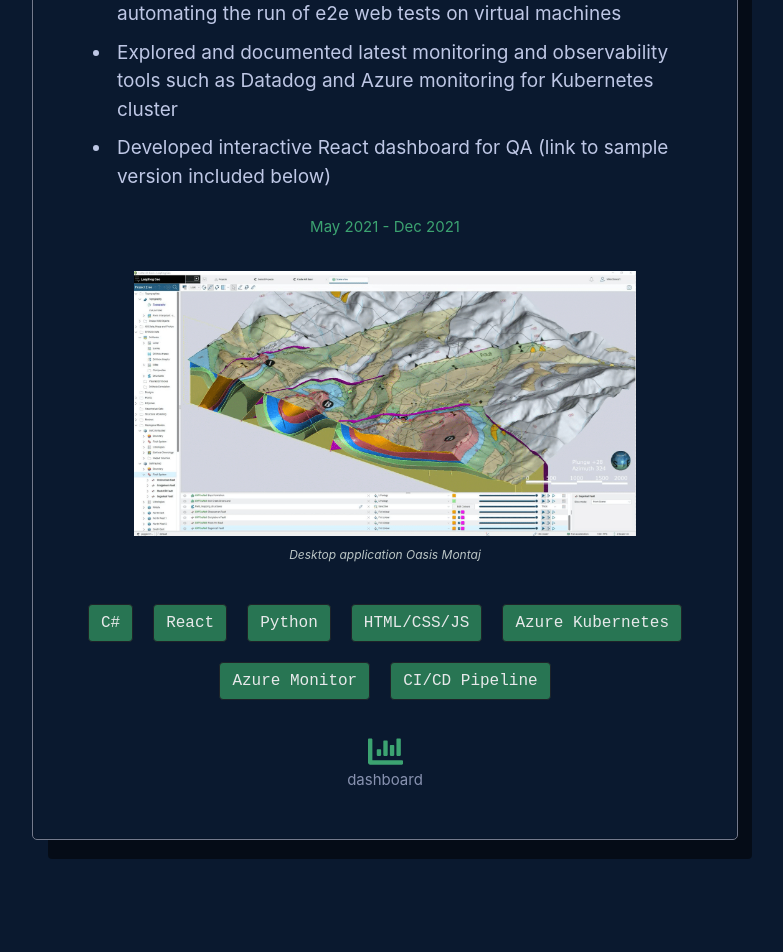
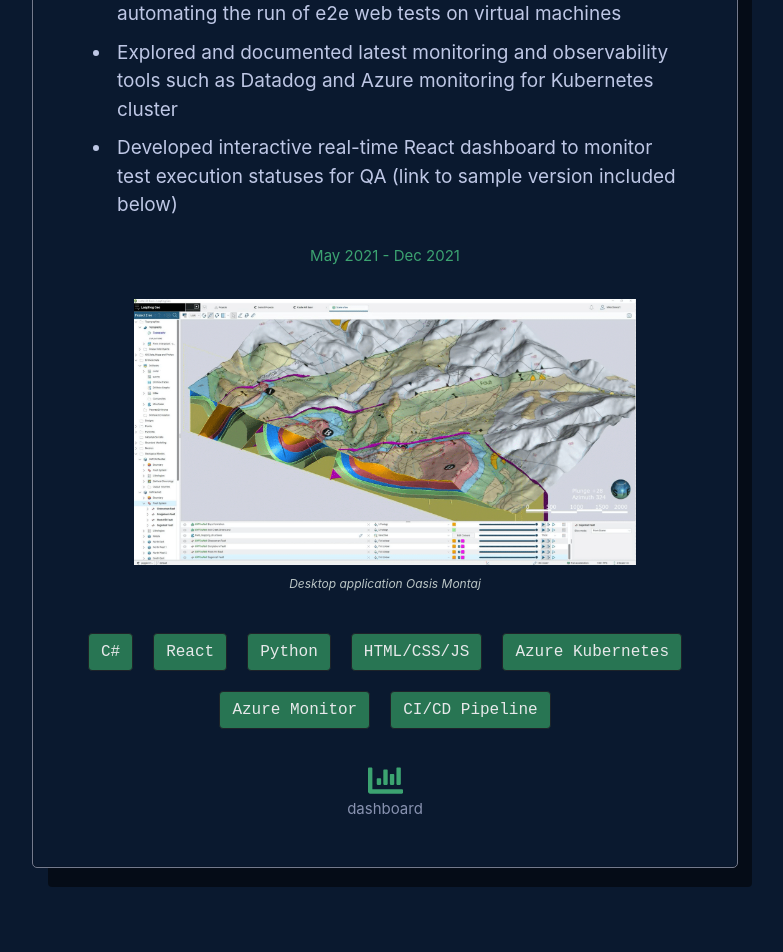
Before and after one commit to avaove/eportfolio, a React (Create React App) app: page / in a window 1280 px wide. Shown: the part 1620-2572 px from the top of the page, without its empty margins (255-1038 px from the left). Built offline with nearby package versions, Linux system fonts and the light colour scheme.

Commit message:
update projects

```diff
--- a/src/components/Experience.jsx
+++ b/src/components/Experience.jsx
@@ -6,36 +6,24 @@ var data = require('../data.json');
 const exps = data["experiences"];
 
 const ExpCard = (props) => {
-  console.log(props.desc, "here");
-  let dashboard, dustrepo, poster, image, caption;
-  if (props.id == 1) {
-    dashboard = <a href="https://unruffled-keller-0e32e0.netlify.app/"><FaChartBar className="icon" /><p>dashboard</p></a>
-  } else if (props.id == 2) {
-    dustrepo = <a href="https://github.com/avaove/dust-map"><FaGithub className="icon" /></a>;
-    poster = <a href="https://docs.google.com/document/d/1_ITitG7YQdSR8rMf2kXE0ggdWRrlQ7sb4wdpFGiopB0/edit"><FaRegFilePdf className="icon" /></a>
-  }
-  if (props.img != "") {
-    image = <MDBCardImage className='exp-img' position='bottom' src={process.env.PUBLIC_URL + props.img} overlay='white-slight' hover waves />
-    caption = <MDBCardText class="caption">{props.caption}</MDBCardText>
-  }
   return (
     <MDBCard narrow col='4' className='exp-card'>
       <MDBCardBody>
         <MDBCardTitle>{props.job}</MDBCardTitle>
-        <MDBCardSubTitle><a className="company" href={props.link}>{props.company}</a></MDBCardSubTitle>
+        <MDBCardSubTitle><a className="company" href={props.companylink}>{props.company}</a></MDBCardSubTitle>
         <MDBCardText style={{ "text-align": "left" }}><ul>{props.desc.map((point) => <li>{point}</li>)}</ul></MDBCardText>
         <MDBCardText>
           <p className='date'>{props.date}</p>
         </MDBCardText>
       </MDBCardBody>
-      {image}
-      {caption}
+      {props.img != "" ? <MDBCardImage className='exp-img' position='bottom' src={process.env.PUBLIC_URL + props.img} overlay='white-slight' hover waves /> : null}
+      {props.img != "" ? <MDBCardText class="caption">{props.caption}</MDBCardText> : null}
       <div>{props.skills.map((skill) => <Button disabled variant="dark">{skill}</Button>)}</div>
       <br />
-      {dashboard}
       <div>
-        {dustrepo}
-        {poster}
+        {"dashboard" in props.links ? <a href={props.links["dashboard"]}><FaChartBar className="icon" /><p>dashboard</p></a> : null}
+        {"github" in props.links ? <a href={props.links["github"]}><FaGithub className="icon" /></a> : null}
+        {"docs" in props.links ? <a href={props.links["docs"]}><FaRegFilePdf className="icon" /></a> : null}
       </div>
     </MDBCard>
   );
@@ -49,7 +37,6 @@ const Experience = () => {
         <div>
           {exps.map((exp) => (
             <ExpCard
-              id={exp.id}
               img={exp.img}
               company={exp.at}
               job={exp.job}
@@ -57,7 +44,8 @@ const Experience = () => {
               skills={exp.skills}
               date={exp.date}
               caption={exp.caption}
-              link={exp.link}
+              companylink={exp.companylink}
+              links={exp.links}
             />
           ))}
         </div>
--- a/src/components/Project.jsx
+++ b/src/components/Project.jsx
@@ -27,12 +27,12 @@ const Project = () => {
       <div class="row">
         {projs.map((proj) => (
           <ProjCard
-            id={proj.id}
             img={proj.img}
             type={proj.type}
             name={proj.name}
             desc={proj.desc}
             skills={proj.skills}
+            links={proj.links}
           />
         ))}
       </div>
--- a/src/data.json
+++ b/src/data.json
@@ -1,7 +1,6 @@
 {
   "experiences": [
     {
-      "id": 1,
       "job": "DevOps/Automation Developer Intern",
       "at": "Seequet/Geosoft",
       "img": "/images/seequent.png",
@@ -20,13 +19,15 @@
         "Initiated a large scale testing codebase refactoring, reducing more than 4.2k methods and 150k lines of code",
         "Developed GitHub Actions workflows and pipelines for automating the run of e2e web tests on virtual machines",
         "Explored and documented latest monitoring and observability tools such as Datadog and Azure monitoring for Kubernetes cluster",
-        "Developed interactive React dashboard for QA (link to sample version included below)"
+        "Developed interactive real-time React dashboard to monitor test execution statuses for QA (link to sample version included below)"
       ],
       "caption": "Desktop application Oasis Montaj",
-      "link": "https://www.seequent.com/"
+      "companylink": "https://www.seequent.com/",
+      "links": {
+        "dashboard": "https://avaove.github.io/auto-dashboard/"
+      }
     },
     {
-      "id": 2,
       "job": "Machine Learning Research Assistant",
       "at": "Canadian Institute for Theoretical Astrophysics (CITA)",
       "img": "/images/dustmap.gif",
@@ -42,10 +43,13 @@
         "Extensively utilizing tensorflow, scipy, sklearn, and matplotlib python libraries and Jupyter notebook to implement designs and test accuracy using noisy simulated data"
       ],
       "caption": "Gaia's view of dust in the milky way “A 3D Dust Map Based on Gaia, Pan-STARRS 1, and 2MASS,” Gregory M. Green et al 2019 ApJ 887 93. https://iopscience.iop.org/article/10.3847/1538-4357/ab5362",
-      "link": "https://www.cita.utoronto.ca/"
+      "companylink": "https://www.cita.utoronto.ca/",
+      "links": {
+        "github": "https://github.com/avaove/dust-map",
+        "docs": "https://docs.google.com/document/d/1_ITitG7YQdSR8rMf2kXE0ggdWRrlQ7sb4wdpFGiopB0/edit"
+      }
     },
     {
-      "id": 3,
       "job": "Frontend Web Developer",
       "at": "University of Toronto (BRIDGE Program)",
       "img": "",
@@ -60,12 +64,12 @@
         "Improved frontend navigations and design and created forms to gather user information through backend Firebase database"
       ],
       "caption": "",
-      "link": "https://www.utsc.utoronto.ca/thebridge/"
+      "companylink": "https://www.utsc.utoronto.ca/thebridge/",
+      "links": {}
     }
   ],
   "projs": [
     {
-      "id": 1,
       "name": "HomeyBot",
       "type": "Hackathon Project",
       "img": "/images/homeybot.png",
@@ -73,10 +77,10 @@
         "C#",
         "GUI Auto Testing"
       ],
-      "desc": "A discord bot that creates a safe space for the community, as dictated by the community. The goal is to use community-based decision-making to choose what is deemed as inappropriate words, graphic images, or sensitive subjects and how to deal with it."
+      "desc": "A discord bot that creates a safe space for the community, as dictated by the community. The goal is to use community-based decision-making to choose what is deemed as inappropriate words, graphic images, or sensitive subjects and how to deal with it.",
+      "links": {"": ""}
     },
     {
-      "id": 2,
       "name": "AccessMe",
       "type": "Hackathon Project",
       "img": "/images/accessme.png",
@@ -85,10 +89,13 @@
         "WebSpeechAPI",
         "DictionaryAPI"
       ],
-      "desc": "A chrome extension that provides an all-in-one solution to personalize your browsing experience and takes us one step closer to universal accessibility on the web."
+      "desc": "A chrome extension that provides an all-in-one solution to personalize your browsing experience and takes us one step closer to universal accessibility on the web.",
+      "links": {
+        "github": "",
+        "devpost": "https://devpost.com/software/accessme"
+      }
     },
     {
-      "id": 3,
       "name": "ePortfolio",
       "type": "Personal project",
       "img": "/images/ao.png",
@@ -96,10 +103,12 @@
         "HTML/CSS/JS",
         "React"
       ],
-      "desc": "A personalized eportfolio!"
+      "desc": "A personalized eportfolio!",
+      "links": {
+        "github": "https://github.com/avaove/eportfolio"
+      }
     },
     {
-      "id": 4,
       "name": "SpaceStuff",
       "type": "Personal project (WIP)",
       "img": "/images/trash.jpg",
@@ -107,10 +116,10 @@
         "OpenGL",
         "C++"
       ],
-      "desc": ""
+      "desc": "Developing an open-source geospatial application that displays and locates every known debris object orbiting Earth in real time.",
+      "links": {}
     },
     {
-      "id": 5,
       "name": "Mock Unix Shell Interface",
       "type": "Group project",
       "img": "/images/shell.jpg",
@@ -121,7 +130,8 @@
         "Scrum",
         "TDD"
       ],
-      "desc": "Java"
+      "desc": "Java",
+      "links": {}
     }
   ]
 }
```
